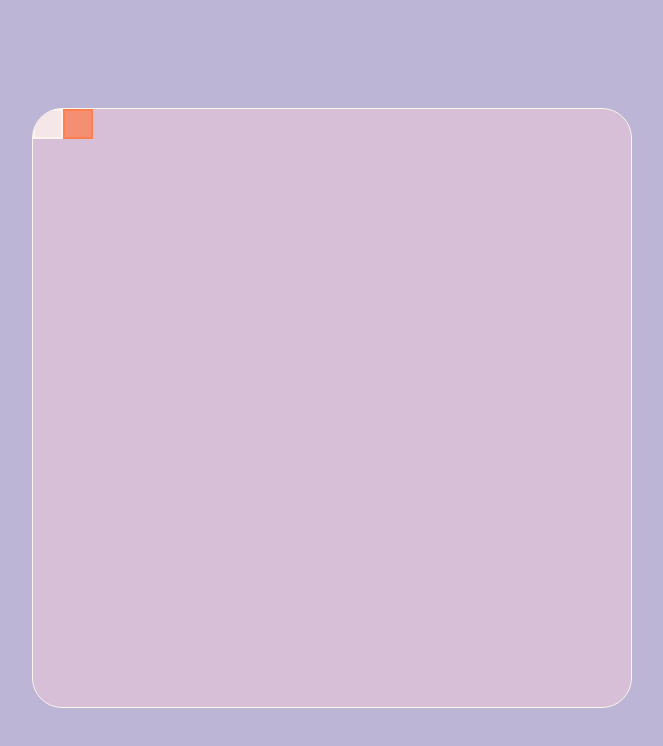
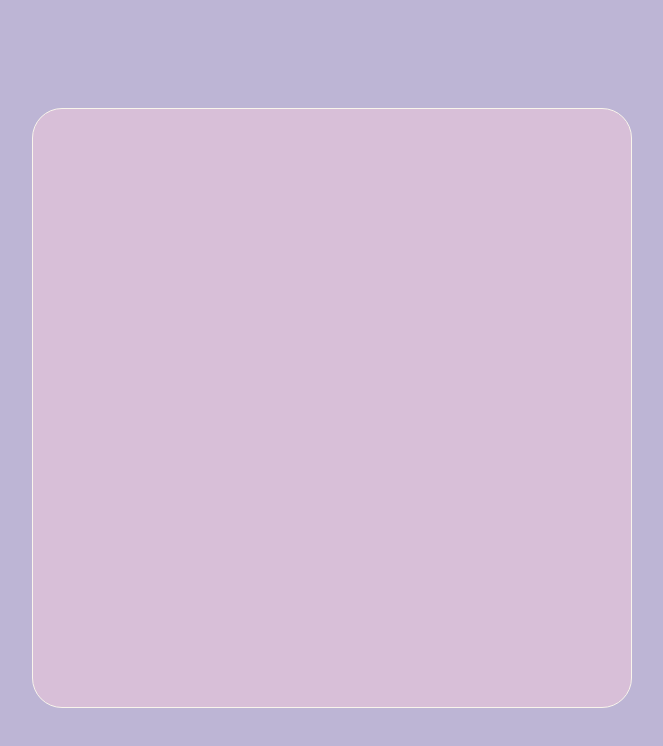
Before and after one commit to alissaestelle/snake-js, a plain HTML site: page index.html in a window 1280 px wide. Shown: the whole page, without its empty margins (316-979 px from the left). Drawn offline with Linux system fonts and the light colour scheme.

Commit message:
Thought Too Hard

```diff
--- a/app.js
+++ b/app.js
@@ -1,7 +1,11 @@
-// let grid = document.querySelector('.grid');
-let squares = document.querySelectorAll('.grid')
-let squareArr = Array.from(squares)
+const grid = document.querySelector('#grid')
+let testArr = new Array(200).fill('')
 
-squareArr.map((square) => {
-  square
+testArr.forEach((elem, idx) => {
+  let tile = document.createElement('div')
+  // tile.className = 'tile'
+  // tile.id = `${idx + 1}`
+  grid.appendChild(tile)
 })
+
+console.log(grid)
--- a/index.html
+++ b/index.html
@@ -10,9 +10,9 @@
   </head>
   <body>
     <main>
-      <div class="grid">
-        <div class="snake"></div>
-        <div class="food"></div>
+      <div id="grid">
+        <!-- <div class="snake"></div>
+        <div class="food"></div> -->
       </div>
     </main>
   </body>
--- a/style.css
+++ b/style.css
@@ -24,11 +24,11 @@ body {
 }
 
 /* main {
-  background-color: #f9f5ec;
-  border-radius: 30px;
+  width: 600px;
+  margin: 0 auto;
 } */
 
-.grid {
+#grid {
   width: 75vmin;
 
   display: grid;
@@ -41,7 +41,7 @@ body {
   overflow: hidden;
 }
 
-.grid:after {
+#grid:after {
   display: inline-block;
 
   content: '';
```
